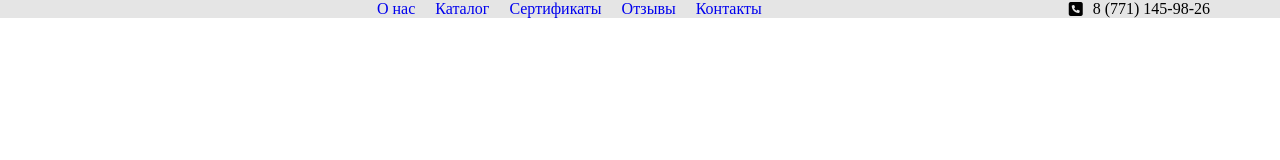
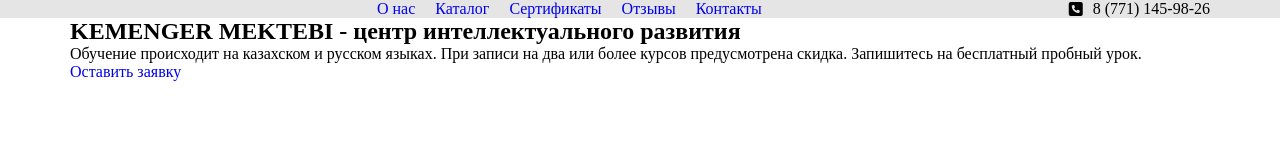
Before and after one commit to hhamidullohhub/kemengr, a plain HTML site: page index.html in a window 1280 px wide. Drawn offline with Linux system fonts and the light colour scheme.

Commit message:
imgs edit

```diff
--- a/index.html
+++ b/index.html
@@ -48,7 +48,20 @@
     <section>
         <div class="container">
             <div class="sentr-all">
+                <div class="kemenger-text">
+                    <h1>KEMENGER MEKTEBI - центр
+                        интеллектуального развития
+                    </h1>
+                    <p>
+                        Обучение происходит на казахском и русском языках. При записи на два или более курсов предусмотрена скидка. Запишитесь на бесплатный пробный урок.
+                    </p>
 
+                    <a href="#">Оставить заявку</a>
+                </div>
+
+                <div class="yoshbola-img">
+                    <img src="" alt="">
+                </div>
             </div>
         </div>
     </section>
```
